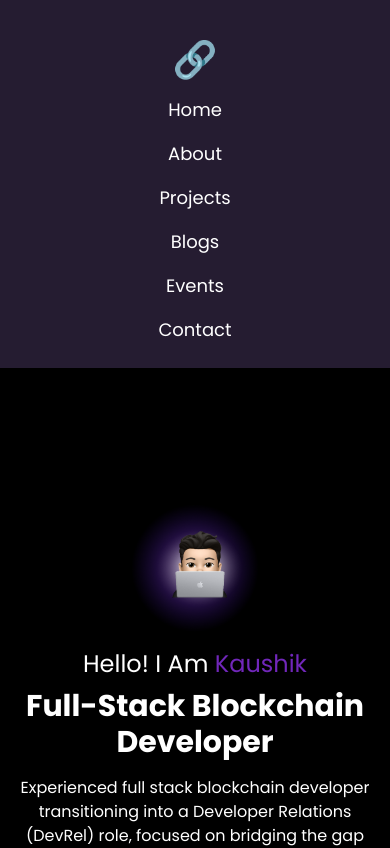
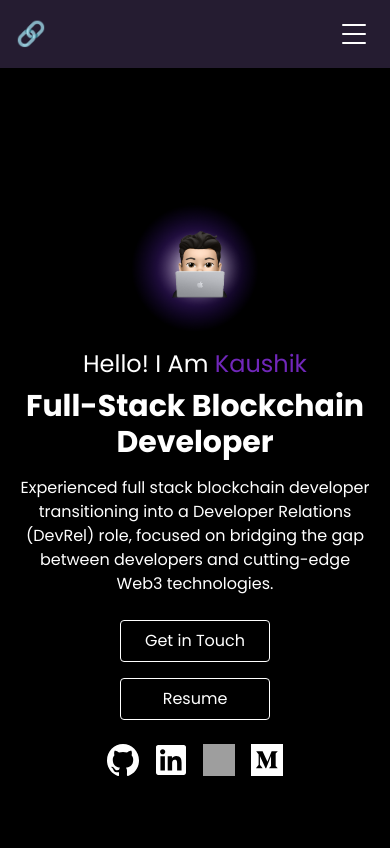
Before and after one commit to KaushikKC/portfolio, a React (Create React App) app: page / in a window 390 px wide. Shown: the top 848 px of the page. Built offline with nearby package versions, Linux system fonts and the light colour scheme; grey boxes are pictures that could not be loaded.

Commit message:
Adding a hamburger toggle so the mobile menu is closed by default and opens only when tapped.

```diff
--- a/src/components/Navbar.jsx
+++ b/src/components/Navbar.jsx
@@ -1,108 +1,91 @@
-import React from "react";
+import React, { useState } from "react";
 import { Link } from "react-scroll";
 
 const Navbar = () => {
+  const [isMenuOpen, setIsMenuOpen] = useState(false);
+
+  const closeMenu = () => setIsMenuOpen(false);
+
+  const navLinks = [
+    { to: "home", label: "Home" },
+    { to: "about", label: "About" },
+    { to: "projects", label: "Projects" },
+    { to: "blogs", label: "Blogs" },
+    { to: "events", label: "Events" },
+    { to: "contact", label: "Contact" },
+  ];
+
   return (
-    <header className="p-6 bg-[#251C31]">
+    <header className="p-4 md:p-6 bg-[#251C31] sticky top-0 z-50">
       <nav className="flex items-center justify-between">
-        <div className="hidden md:block text-4xl font-bold">🔗</div>
+        <div className="text-2xl md:text-4xl font-bold">🔗</div>
+
+        {/* Desktop links */}
         <div className="hidden md:flex space-x-8 text-lg flex-1 justify-center">
+          {navLinks.map(({ to, label }) => (
             <Link
-            to="home"
+              key={to}
+              to={to}
               smooth={true}
               duration={500}
-            className="cursor-pointer"
+              className="cursor-pointer hover:text-purple-300 transition-colors"
             >
-            Home
+              {label}
             </Link>
+          ))}
+        </div>
+
+        {/* Mobile: hamburger button */}
+        <button
+          type="button"
+          onClick={() => setIsMenuOpen(!isMenuOpen)}
+          className="md:hidden p-2 rounded-lg hover:bg-white/10 transition-colors focus:outline-none focus:ring-2 focus:ring-purple-500"
+          aria-label={isMenuOpen ? "Close menu" : "Open menu"}
+          aria-expanded={isMenuOpen}
+        >
+          <span className="sr-only">
+            {isMenuOpen ? "Close menu" : "Open menu"}
+          </span>
+          <div className="w-6 h-5 flex flex-col justify-between">
+            <span
+              className={`block h-0.5 w-full bg-white rounded transition-all duration-300 origin-center ${
+                isMenuOpen ? "rotate-45 translate-y-2" : ""
+              }`}
+            />
+            <span
+              className={`block h-0.5 w-full bg-white rounded transition-all duration-300 ${
+                isMenuOpen ? "opacity-0 scale-0" : ""
+              }`}
+            />
+            <span
+              className={`block h-0.5 w-full bg-white rounded transition-all duration-300 origin-center ${
+                isMenuOpen ? "-rotate-45 -translate-y-2" : ""
+              }`}
+            />
+          </div>
+        </button>
+      </nav>
+
+      {/* Mobile menu - only visible when open */}
+      <div
+        className={`md:hidden overflow-hidden transition-all duration-300 ease-in-out ${
+          isMenuOpen ? "max-h-80 opacity-100 mt-4" : "max-h-0 opacity-0 mt-0"
+        }`}
+      >
+        <div className="flex flex-col items-center space-y-4 py-4 text-lg">
+          {navLinks.map(({ to, label }) => (
             <Link
-            to="about"
+              key={to}
+              to={to}
               smooth={true}
               duration={500}
-            className="cursor-pointer"
+              onClick={closeMenu}
+              className="cursor-pointer hover:text-purple-300 transition-colors w-full text-center py-2"
             >
-            About
+              {label}
             </Link>
-          <Link
-            to="projects"
-            smooth={true}
-            duration={500}
-            className="cursor-pointer"
-          >
-            Projects
-          </Link>
-          <Link
-            to="blogs"
-            smooth={true}
-            duration={500}
-            className="cursor-pointer"
-          >
-            Blogs
-          </Link>
-          <Link
-            to="events"
-            smooth={true}
-            duration={500}
-            className="cursor-pointer"
-          >
-            Events
-          </Link>
-          <Link
-            to="contact"
-            smooth={true}
-            duration={500}
-            className="cursor-pointer"
-          >
-            Contact
-          </Link>
+          ))}
         </div>
-      </nav>
-      <div className="md:hidden flex flex-col items-center space-y-4 mt-4 text-lg">
-        <div className=" text-4xl font-bold">🔗</div>
-
-        <Link to="home" smooth={true} duration={500} className="cursor-pointer">
-          Home
-        </Link>
-        <Link
-          to="about"
-          smooth={true}
-          duration={500}
-          className="cursor-pointer"
-        >
-          About
-        </Link>
-        <Link
-          to="projects"
-          smooth={true}
-          duration={500}
-          className="cursor-pointer"
-        >
-          Projects
-        </Link>
-        <Link
-          to="blogs"
-          smooth={true}
-          duration={500}
-          className="cursor-pointer"
-        >
-          Blogs
-        </Link>
-        <Link
-          to="events"
-          smooth={true}
-          duration={500}
-          className="cursor-pointer"
-        >
-          Events
-        </Link>
-        <Link
-          to="contact"
-          smooth={true}
-          duration={500}
-          className="cursor-pointer"
-        >
-          Contact
-        </Link>
       </div>
     </header>
   );
```
Lines whose indentation alone changed are shown as unchanged.
